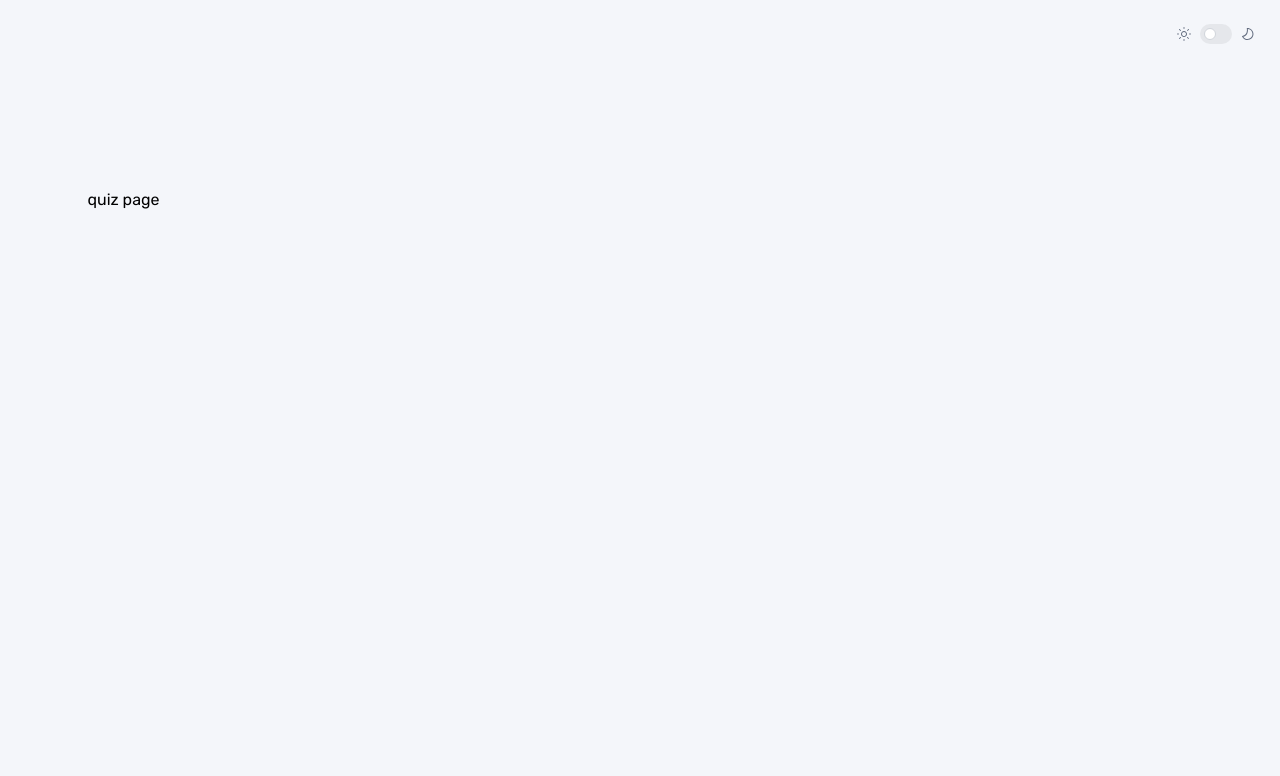
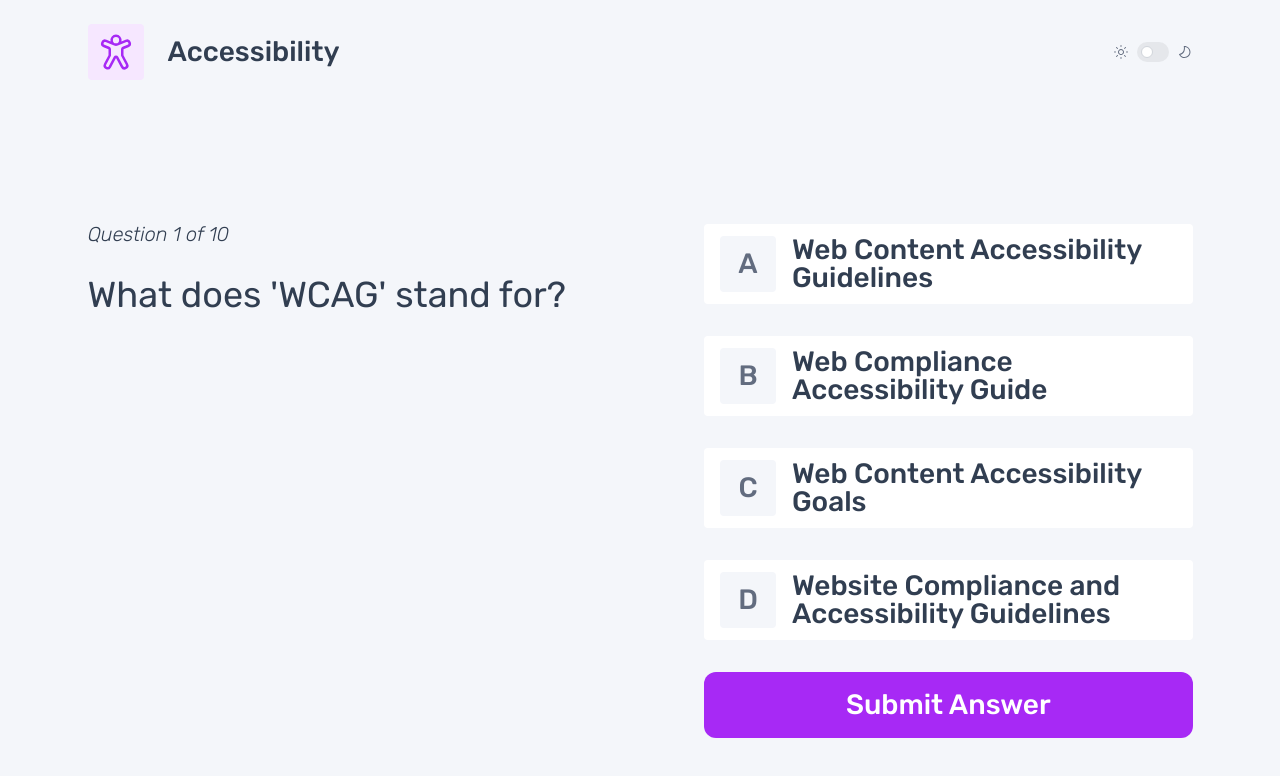
Before and after one commit to mehdilight/fm-quiz-app, a Vue app: page /quiz/Accessibility in a window 1280 px wide. Shown: the top 776 px of the page. Built offline with nearby package versions, Linux system fonts and the light colour scheme.

Commit message:
answering questions logic

```diff
--- a/src/App.vue
+++ b/src/App.vue
@@ -1,7 +1,20 @@
+<script setup>
+import useQuiz from './composables/useQuiz';
+
+const { selectedQuiz } = useQuiz();
+</script>
 <template>
-  <header class="flex items-center justify-between p-6">
+  <header class="flex items-center justify-between p-6 lg:max-w-[1153px] lg:mx-auto">
     <div>
-
+      <router-link class="flex items-center space-x-4 md:space-x-6" to="/" v-if="selectedQuiz.title">
+        <span class="flex items-center justify-center w-10 h-10 rounded md:w-14 md:h-14"
+          :style="{ backgroundColor: selectedQuiz['icon-bg'] }">
+          <img :src="selectedQuiz?.icon" alt="" class="p-[5.72px]">
+        </span>
+        <span class="font-medium text-lg text-dark-navy md:text-headingS">
+          {{ selectedQuiz?.title }}
+        </span>
+      </router-link>
     </div>
     <div class="flex items-center space-x-2">
       <svg class="w-4 h-4" width="16" height="16" viewBox="0 0 16 16" fill="none" xmlns="http://www.w3.org/2000/svg">
--- a/src/composables/data.json
+++ b/src/composables/data.json
@@ -3,7 +3,7 @@
         {
             "title": "HTML",
             "icon-bg": "#FFF1E9",
-            "icon": "./assets/images/icon-html.svg",
+            "icon": "/assets/images/icon-html.svg",
             "questions": [
                 {
                     "question": "What does HTML stand for?",
@@ -110,7 +110,7 @@
         {
             "title": "CSS",
             "icon-bg": "#E0FDEF",
-            "icon": "./assets/images/icon-css.svg",
+            "icon": "/assets/images/icon-css.svg",
             "questions": [
                 {
                     "question": "What does CSS stand for?",
@@ -217,7 +217,7 @@
         {
             "title": "JavaScript",
             "icon-bg": "#EBF0FF",
-            "icon": "./assets/images/icon-js.svg",
+            "icon": "/assets/images/icon-js.svg",
             "questions": [
                 {
                     "question": "Which syntax is correct to output 'Hello World' in an alert box?",
@@ -324,7 +324,7 @@
         {
             "title": "Accessibility",
             "icon-bg": "#F6E7FF",
-            "icon": "./assets/images/icon-accessibility.svg",
+            "icon": "/assets/images/icon-accessibility.svg",
             "questions": [
                 {
                     "question": "What does 'WCAG' stand for?",
--- a/src/composables/useQuiz.js
+++ b/src/composables/useQuiz.js
@@ -1,10 +1,34 @@
 import { ref } from 'vue';
 import QuizData from './data.json';
+import { computed } from 'vue';
 
 const quizzes = ref(QuizData.quizzes);
 
+const selectedQuiz = ref({});
+
 export default function useQuiz() {
+
+    const findByQuizTitle = (quizTitle) => {
+        return quizzes.value.find((_quiz) => _quiz.title === quizTitle) ?? null;
+    }
+
+    const updateSelectedQuiz = (title) => {
+        let quiz = findByQuizTitle(title);
+        if (!quiz) return false;
+
+        selectedQuiz.value = quiz;
+
+        return true;
+    }
+
+    const clearSelectedQuiz = () => {
+        selectedQuiz.value = {};
+    }
     return {
-        quizzes
+        quizzes,
+        selectedQuiz,
+        updateSelectedQuiz,
+        findByQuizTitle,
+        clearSelectedQuiz
     }
 }
--- a/src/router.js
+++ b/src/router.js
@@ -2,7 +2,6 @@
 import { createRouter, createWebHistory } from 'vue-router';
 // screens
 import Home from './screens/Home.vue';
-
 
 const routes = [
     {
@@ -13,7 +12,7 @@ const routes = [
     {
         path: '/quiz/:quiz',
         component: () => import('./screens/Quiz.vue'),
-        name: 'Quiz'
+        name: 'Quiz',
     }
 ];
 
--- a/src/screens/Quiz.vue
+++ b/src/screens/Quiz.vue
@@ -1,8 +1,115 @@
 <script setup>
+import { computed, onBeforeMount, ref, watch } from 'vue';
 import PageWrapper from '../components/PageWrapper.vue';
+import useQuiz from '../composables/useQuiz';
+import { onBeforeRouteLeave, useRoute, useRouter } from 'vue-router';
+
+const { updateSelectedQuiz, selectedQuiz, clearSelectedQuiz } = useQuiz();
+const route = useRoute();
+const router = useRouter();
+
+const currentQuestionIndex = ref(0);
+const currentQuestion = computed(() => {
+    return selectedQuiz.value.questions[currentQuestionIndex.value];
+})
+
+const selectedOption = ref(null);
+
+onBeforeRouteLeave(() => {
+    clearSelectedQuiz()
+})
+
+const characters = {
+    0: 'A',
+    1: 'B',
+    2: 'C',
+    3: 'D'
+};
+
+const score = ref(0);
+
+const correctAnswer = computed(() => {
+    return currentQuestion.value.answer;
+});
+
+const isAnswerSubmitted = ref(false);
+
+const selectOption = (option) => {
+    selectedOption.value = option;
+}
+
+const submitAnswer = () => {
+    if (correctAnswer.value === selectedOption.value) {
+        score.value = score.value + 1;
+    }
+
+    isAnswerSubmitted.value = true;
+}
+
+const nextQuestion = () => {
+    currentQuestionIndex.value = currentQuestionIndex.value + 1;
+    selectedOption.value = null;
+    isAnswerSubmitted.value = false;
+}
+
+
+watch(() => route.params.quiz, () => {
+    if (updateSelectedQuiz(route.params.quiz)) {
+        return;
+    }
+
+    router.replace({ path: '/' });
+})
+
+onBeforeMount(() => {
+    // updateSelectedQuiz returns true when the operation is done successfully otherwise we will redirect to home page
+    if (updateSelectedQuiz(route.params.quiz)) {
+        return;
+    }
+
+    router.replace({ path: '/' });
+});
 </script>
 <template>
     <PageWrapper>
-        quiz page
+        <section class="mb-10">
+            <p class="text-sm text-dark-navy font-light italic md:text-bodyS mb-3 md:mb-7">
+                Question {{ currentQuestionIndex + 1 }} of {{ selectedQuiz.questions.length }}
+            </p>
+            <p class="text-xl md:text-headingM text-dark-navy leading-tight">
+                {{ currentQuestion.question }}
+            </p>
+        </section>
+        <section class="space-y-3 lg:space-y-8">
+            <button
+                @click="selectOption(option)" v-for="(option, index) in currentQuestion.options"
+                class="group outline-none w-full block bg-white px-4 py-3 rounded flex items-center space-x-4 hover:scale-105 focus:scale-105 transition-transform transform-gpu"
+                :class="{
+                    'ring ring-purple' : option === selectedOption,
+                    '!ring-green': isAnswerSubmitted && selectedOption === option && selectedOption === correctAnswer,
+                    '!ring-red': isAnswerSubmitted && selectedOption === option && selectedOption !== correctAnswer
+                }"
+            >
+                <span
+                    class="group-focus:bg-purple/30 group-hover:bg-purple/30 group-focus:text-purple group-hover:text-purple font-medium flex bg-light-grey items-center text-grey-navy text-headingS justify-center flex-shrink-0 w-10 h-10 rounded md:w-14 md:h-14"
+                    :class="{
+                        '!bg-purple !text-white': option === selectedOption,
+                        '!bg-green': isAnswerSubmitted && selectedOption === option && selectedOption === correctAnswer,
+                        '!bg-red': isAnswerSubmitted && selectedOption === option && selectedOption !== correctAnswer
+                    }"
+                >
+                    {{ characters[index] }}
+                </span>
+                <span class="text-dark-navy font-medium text-lg md:text-headingS text-left">
+                    {{ option }}
+                </span>
+            </button>
+            <button v-if="!isAnswerSubmitted" @click="submitAnswer" class="bg-purple w-full block font-medium px-4 py-3 rounded-xl text-white text-headingS hover:bg-purple/50">
+                Submit Answer
+            </button>
+            <button v-else @click="nextQuestion" class="bg-purple w-full block font-medium px-4 py-3 rounded-xl text-white text-headingS hover:bg-purple/50">
+                Next Question
+            </button>
+        </section>
     </PageWrapper>
 </template>
```
